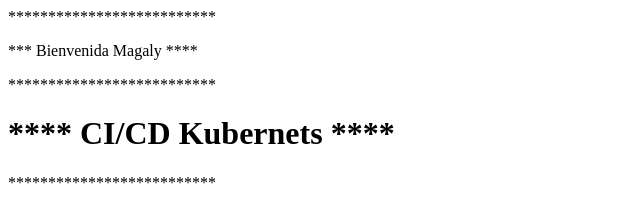
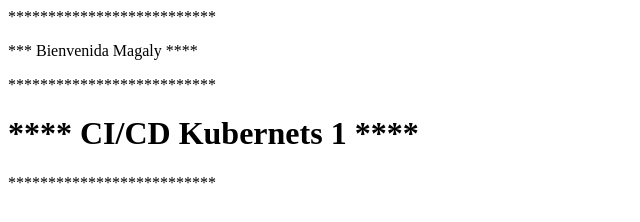
Before and after one commit to Juanito0794/cicd-fargate, a plain HTML site: page html/index.html in a window 1280 px wide. Shown: the full height of the page, 0-640 px from the left. Drawn offline with Linux system fonts and the light colour scheme.

Commit message:
Update index.html

```diff
--- a/html/index.html
+++ b/html/index.html
@@ -6,7 +6,7 @@
 <P>**************************</P>
 <P>*** Bienvenida Magaly ****</P>
 <P>**************************</P>
-<H1>**** CI/CD Kubernets ****</H1>
+<H1>**** CI/CD Kubernets 1 ****</H1>
 <P>**************************</P>
 </BODY>
 </HTML>
```
